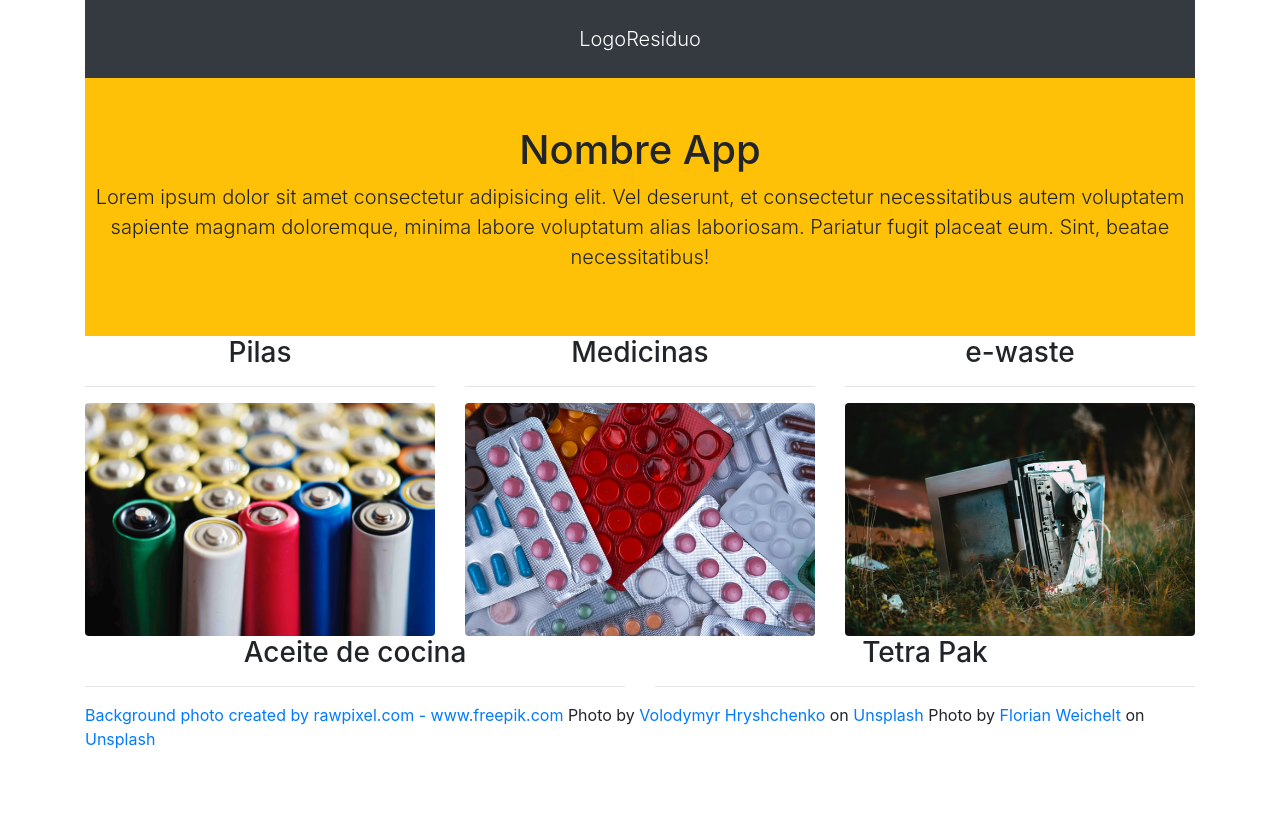
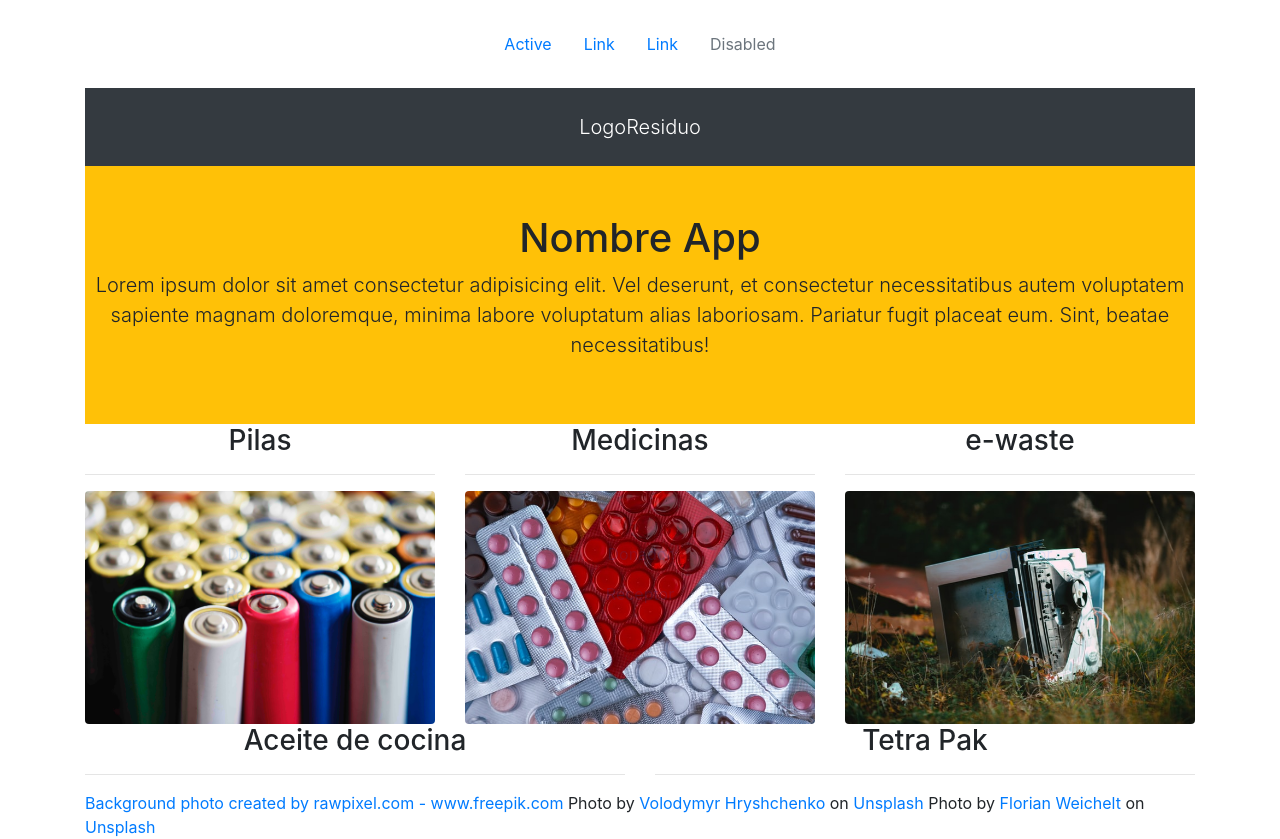
Before and after one commit to tomatovalley/ecologia-team5-gestion-de-residuos, a plain HTML site: page index.html in a window 1280 px wide. Before the commit the page ends 800 px from the top, so only its background shows below. Drawn offline with nearby package versions, Linux system fonts and the light colour scheme.

Commit message:
Navbar central

```diff
--- a/index.html
+++ b/index.html
@@ -68,8 +68,9 @@
 </head>
 
 <body>
-      <div  class="collapse navbar-collapse" id="navbarSupportedContent">
-        <ul class="nav justify-content-center">
+    <div class="container">
+        <div class="py-4 text-center">
+            <ul class="nav justify-content-center">
             <li class="nav-item">
               <a class="nav-link active" href="#">Active</a>
             </li>
@@ -83,8 +84,8 @@
               <a class="nav-link disabled" href="#" tabindex="-1" aria-disabled="true">Disabled</a>
             </li>
         </ul>
-      </div>
-
+        </div>
+    </div>
 
     <div class="container">
         <div class="bg-dark py-4 text-center">
```
